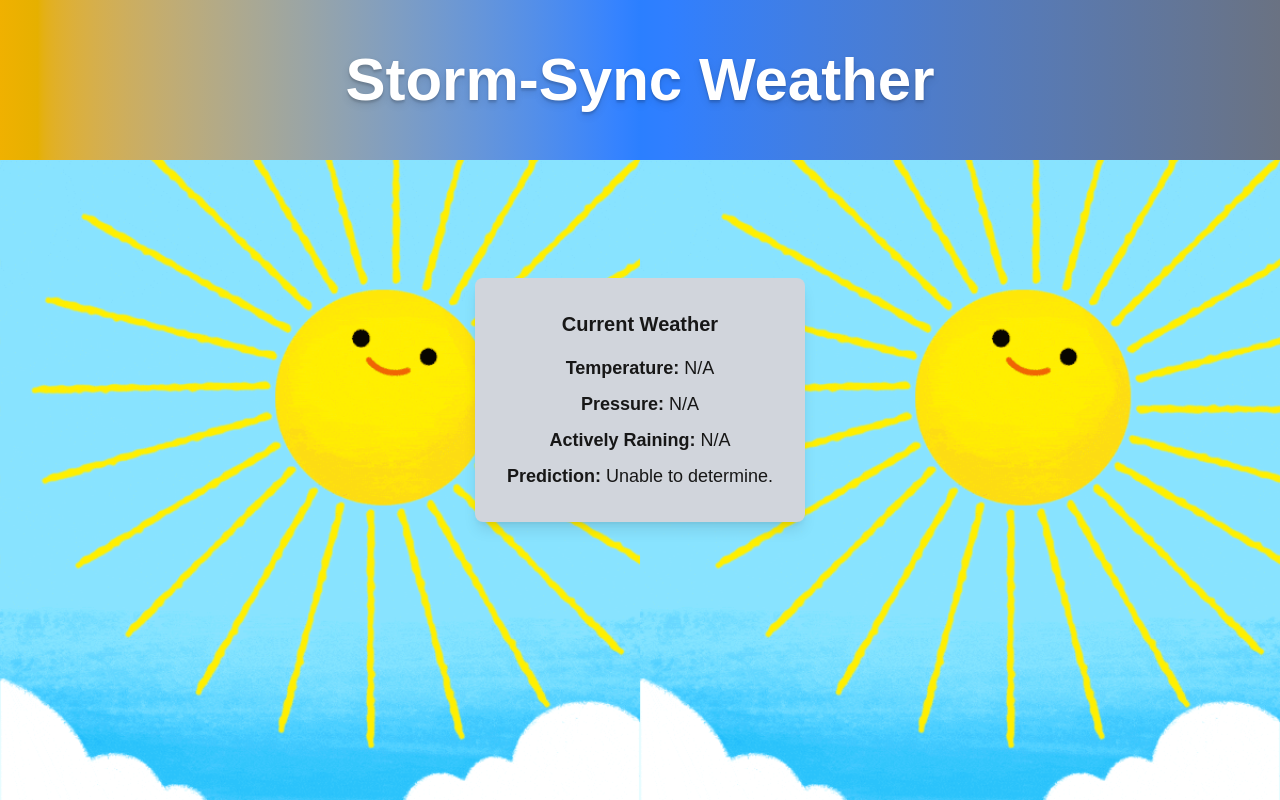
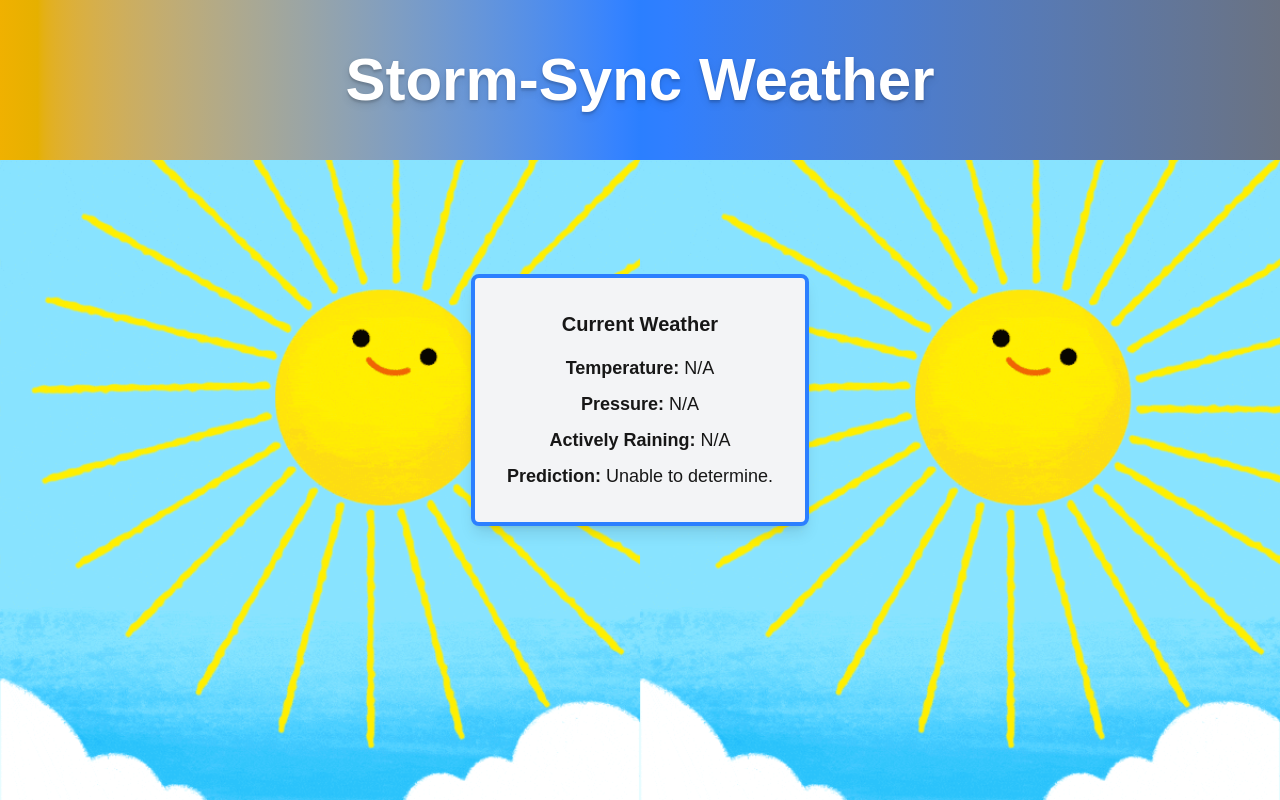
Before and after one commit to BlockadeRunner/WeatherAppCC, a Next.js app: page / in a window 1280 px wide. Built offline with nearby package versions, Linux system fonts and the light colour scheme; no server answers.

Commit message:
border for weather box + other ui adjustments

```diff
--- a/src/app/page.tsx
+++ b/src/app/page.tsx
@@ -101,7 +101,7 @@ export default function Home() {
 
         {/* Weather Info Box */}
         <div className="absolute inset-0 flex items-center justify-center">
-          <div className="bg-gray-300 bg-opacity-80 rounded-lg shadow-lg p-8 text-center max-w-sm">
+          <div className="bg-gray-100 bg-opacity-80 rounded-lg shadow-lg p-8 text-center max-w-sm border-blue-500 border-4">
             <h2 className="text-xl font-bold mb-4">Current Weather</h2>
             <div className="text-lg mb-2">
               <strong>Temperature:</strong>{" "}
```
